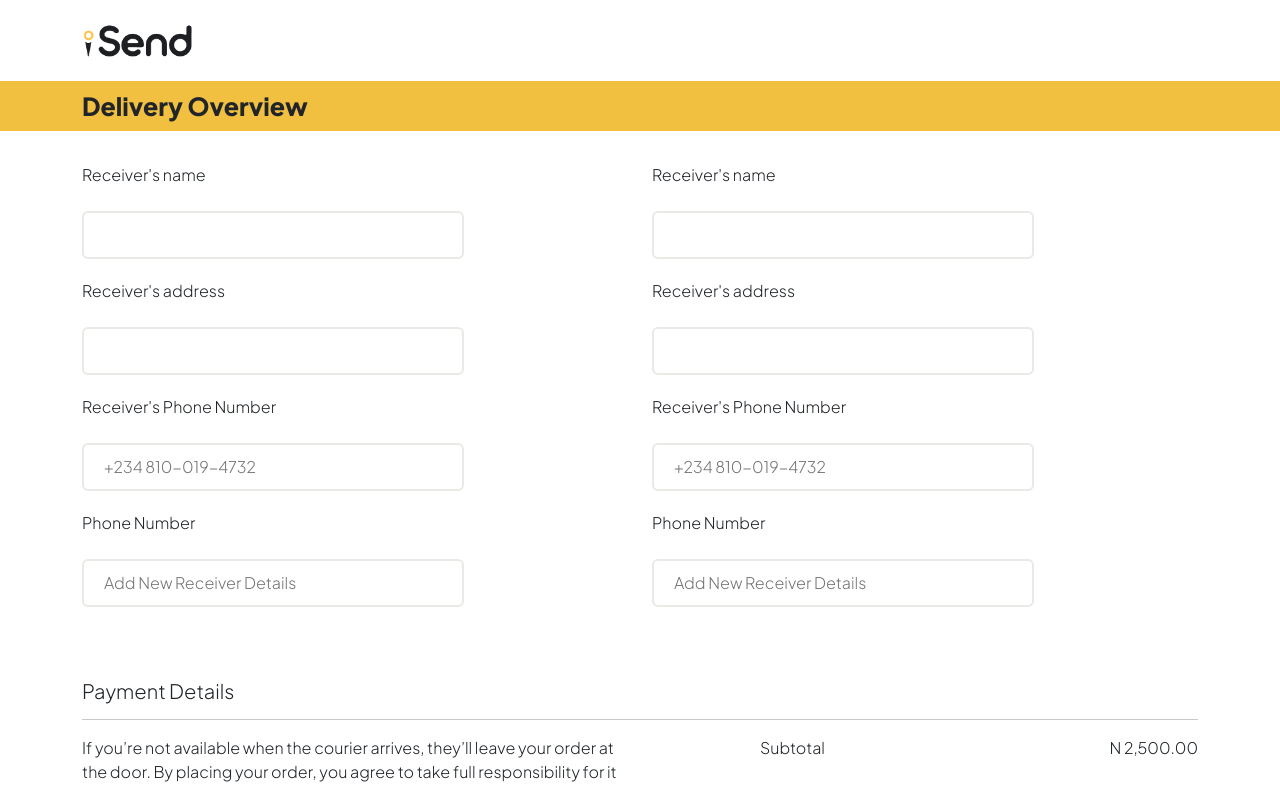
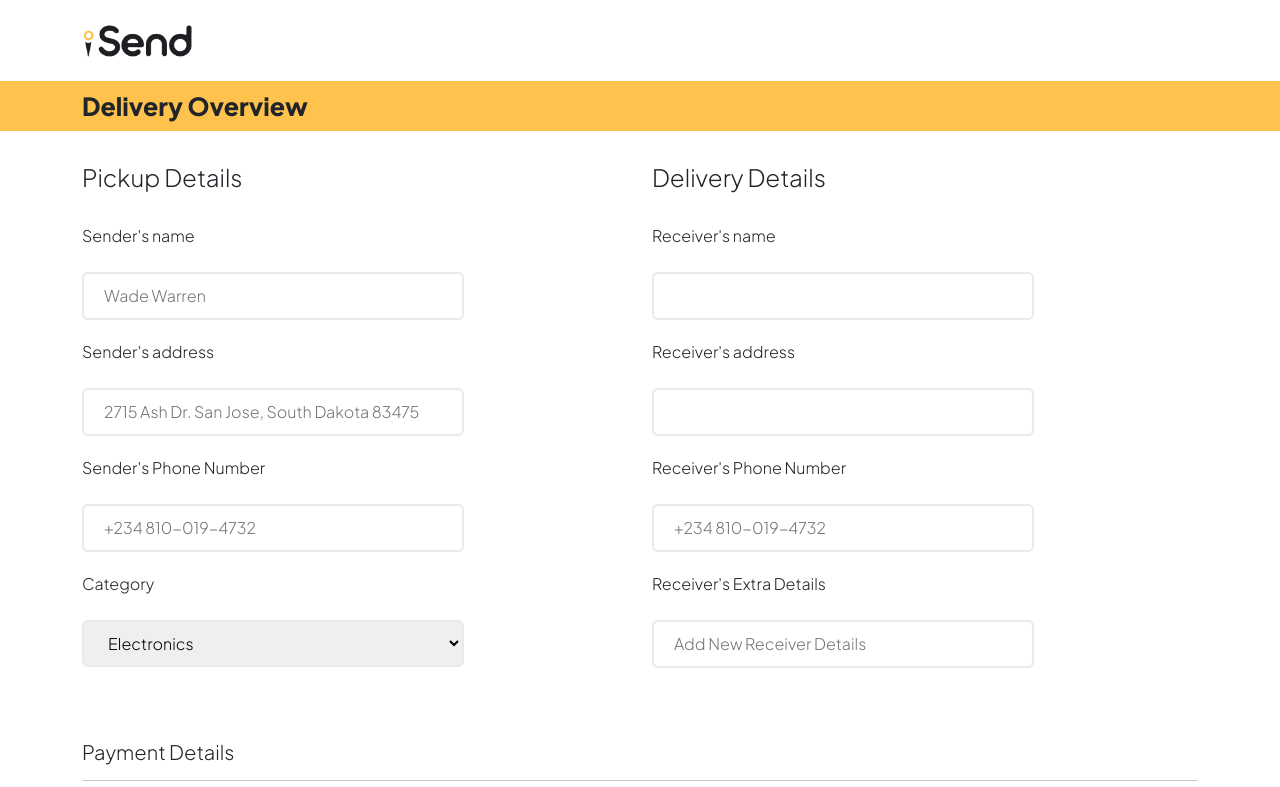
Before and after one commit to TEE2DWHY/Isend-Logistics, a React (Create React App) app: page /pickup-overview in a window 1280 px wide. Shown: the top 787 px of the page. Built offline with nearby package versions, Linux system fonts and the light colour scheme.

Commit message:
completed the customeers page section

```diff
--- a/src/pages/Login.js
+++ b/src/pages/Login.js
@@ -1,24 +1,24 @@
-// import { useState } from "react"
+import { useState } from "react"
 import { Link } from "react-router-dom"
 
 const Login = () => {
-    // const [formData, setFormData] = useState({
-    //         phoneNumber: "", password: ""
-    //     })
+    const [formData, setFormData] = useState({
+        phoneNumber: "", password: ""
+    })
 
-    //     const handleChange = (e) => {
-    //         setFormData(prevFormData => {
-    //             return {
-    //                 ...prevFormData,
-    //                 [e.target.name]: e.target.value
-    //             }
-    //         })
-    //     }
+    const handleChange = (e) => {
+        setFormData(prevFormData => {
+            return {
+                ...prevFormData,
+                [e.target.name]: e.target.value
+            }
+        })
+    }
 
-    //     const handleSubmit = (e) => {
-    //         e.preventDefault();
-    //         console.log(formData)
-    // }
+    const handleSubmit = (e) => {
+        e.preventDefault();
+        console.log(formData)
+    }
     return (
         <>
             <section>
@@ -29,84 +29,40 @@ const Login = () => {
                 <br /> <br /> <br />
                 <div className="login-container">
                     <Link to="/"><p><i class="fa-solid fa-arrow-left" style={{ fontSize: "14px", marginRight: "10px" }}></i> Home</p></Link>
+                    <br /> <br /> <br />
                     <h3 style={{ fontWeight: "bold" }}>Welcome Back!!</h3>
-                    <p>Let get you back into your account</p>
+                    <p style={{ color: "#9EA3AE" }}>Let get you back into your account</p>
                     <br />
-                    <form>
-                        <label style={{ display: "block" }}>Phone Number</label>
+                    <form onSubmit={handleSubmit}>
+                        <label style={{ display: "block", fontWeight: "bold" }}>Phone Number</label>
                         <br />
                         <input
                             type="text"
                             name="phoneNumber"
                             placeholder="+234"
+                            onChange={handleChange}
                             style={{ display: "block", width: "100%", borderRadius: "6px", border: "none", padding: "10px 20px" }}
                         />
-                        <label style={{ display: "block", marginTop: "20px" }}>Password</label>
+                        <label style={{ display: "block", marginTop: "20px", fontWeight: "bold" }}>Password</label>
                         <br />
                         <input
                             type="password"
                             name="password"
                             placeholder="Enter password"
+                            onChange={handleChange}
                             style={{ display: "block", width: "100%", borderRadius: "6px", border: "none", padding: "10px 20px" }}
                         />
                         <br />
-                        <p style={{ textAlign: "center" }}>Forgot password</p>
+                        <p style={{ textAlign: "center" }}>Forgot password?</p>
                         <br />
                         <button className="login-btn">Login</button>
-                        <p style={{ textAlign: "center", fontSize: "14px", marginTop: "10px" }}>Don’t have an account? <b>Sign up </b></p>
+                        <p style={{ textAlign: "center", fontSize: "14px", marginTop: "10px" }}>Don’t have an account? <b><Link to="/sign-up">Sign up</Link> </b></p>
                     </form>
                     <br />
                     <p>You agree to iSend’s <span style={{ color: "#F2C040", lineHeight: "1.2" }}>Terms of Use & Privacy Policy</span>. You don't need to consent as a condition of renting any property, or buying any other goods or services. Message/data rates may apply.</p>
                 </div>
             </section>
-            {/* <section>
-                <div className="container-fluid">
-                    <div className="row">
-                        <span className="col-lg-6 phase-1">
-                            <br />
-                            <img className="container logo" src="images/logo.png" alt="" />
-                            <br /> <br /> <br /> <br />
-                            <section id="login-form">
-                                <div className="header-login">
-                                    <h1>Welcome back Victor!</h1>
-                                    <form onSubmit={handleSubmit}>
-                                        <p style={{ opacity: "0.6", fontSize: "14px", letterSpacing: "0.1em" }}>Please enter your details</p>
-                                        <label style={{ fontSize: "14px" }}>Phone number</label>
-                                        <br />
-                                        <input
-                                            className="login-input"
-                                            type="text"
-                                            required
-                                            placeholder="+234"
-                                            name="phoneNumber"
-                                            onChange={handleChange}
-                                        />
-                                        <br />
-                                        <p style={{ fontSize: "14px" }}>Password</p>
-                                        <input
-                                            className="login-input"
-                                            type="password"
-                                            required
-                                            placeholder="Enter password"
-                                            name="password"
-                                            onChange={handleChange}
-                                        />
-                                        <p style={{ color: "#FFCD4D", fontSize: "12px", marginTop: "10px" }}>Forgot Password?</p>
-                                        <button className="login">Login</button>
-                                        <p style={{ fontSize: "14px", marginTop: "20px" }}>Don’t have an account? <Link to="/sign-up"><span style={{ color: "#FFCD4D" }}> Sign up</span></Link></p>
-                                    </form>
-                                </div>
-                            </section>
-                        </span>
-                        <div className="col-lg-6 phase-2">
-                            <div className="phase-2-contents">
-                                <p>Powered by <i style={{ fontSize: "12px", marginLeft: "10px", color: "#7065F0" }} class="fa-solid fa-bookmark"></i>
-                                    <br /> <br />
-                                    You agree to Porchplus’s Terms of Use & Privacy Policy. You don't need to consent as a condition of renting any property, or buying any other goods or services. Message/data rates may apply. </p></div>
-                        </div>
-                    </div>
-                </div>
-            </section> */}
+
         </>
     )
 }
--- a/src/pages/PickupOverview.js
+++ b/src/pages/PickupOverview.js
@@ -10,7 +10,7 @@ const PickupOverview = () => {
                     <Link to="/"><img className="logo" src="images/logo.png" alt="logo" /></Link>
                 </div>
                 <br />
-                <div className="container-fluid" style={{ backgroundColor: "#F2C040" }}>
+                <div className="container-fluid" style={{ backgroundColor: "#FFC24D" }}>
                     <div className="container">
                         <h2 style={{ fontWeight: "bold", fontSize: "25px", padding: "10px 0" }}>Delivery Overview</h2>
                     </div>
@@ -19,6 +19,51 @@ const PickupOverview = () => {
                 <div className="container">
                     <div className="row">
                         <div className="col-lg-6">
+                            <h4>Pickup Details</h4>
+                            <br />
+                            <form>
+                                <label style={{ display: "block" }}>Sender's name</label>
+                                <br />
+                                <input
+                                    type="text"
+                                    placeholder="Wade Warren"
+                                    name="sendersName"
+                                    style={{ display: "block", width: "70%", borderRadius: "6px", border: "none", padding: "10px 20px", border: "2px solid #EBE9E5" }}
+                                />
+                                <label style={{ display: "block", marginTop: "20px" }}>Sender's address</label>
+                                <br />
+                                <input
+                                    type="text"
+                                    placeholder="2715 Ash Dr. San Jose, South Dakota 83475"
+                                    name="sendersAddress"
+                                    style={{ display: "block", width: "70%", borderRadius: "6px", border: "none", padding: "10px 20px", border: "2px solid #EBE9E5" }}
+                                />
+                                <label style={{ display: "block", marginTop: "20px" }}>Sender's Phone Number</label>
+                                <br />
+                                <input
+                                    type="text"
+                                    name="sendersPhoneNumber"
+                                    placeholder='+234 810-019-4732'
+                                    style={{ display: "block", width: "70%", borderRadius: "6px", border: "none", padding: "10px 20px", border: "2px solid #EBE9E5" }}
+                                />
+                                <label style={{ display: "block", marginTop: "20px" }}>Category</label>
+                                <br />
+                                <select
+                                    style={{ display: "block", width: "70%", borderRadius: "6px", border: "none", padding: "10px 20px", border: "2px solid #EBE9E5" }}
+                                >
+                                    <option>Electronics</option>
+                                    <option>Health</option>
+                                    <option>Shoe</option>
+                                    <option>Furniture</option>
+                                    <option>Good</option>
+                                    <option>Products</option>
+                                </select>
+                                <br />
+                            </form>
+                        </div>
+                        <div className="col-lg-6">
+                            <h4>Delivery Details</h4>
+                            <br />
                             <form>
                                 <label style={{ display: "block" }}>Receiver's name</label>
                                 <br />
@@ -42,42 +87,7 @@ const PickupOverview = () => {
                                     placeholder='+234 810-019-4732'
                                     style={{ display: "block", width: "70%", borderRadius: "6px", border: "none", padding: "10px 20px", border: "2px solid #EBE9E5" }}
                                 />
-                                <label style={{ display: "block", marginTop: "20px" }}>Phone Number</label>
-                                <br />
-                                <input
-                                    type="text"
-                                    name="receiversDetails"
-                                    placeholder="Add New Receiver Details"
-                                    style={{ display: "block", width: "70%", borderRadius: "6px", border: "none", padding: "10px 20px", border: "2px solid #EBE9E5" }}
-                                />
-                                <br />
-                            </form>
-                        </div>
-                        <div className="col-lg-6">
-                            <form>
-                                <label style={{ display: "block" }}>Receiver's name</label>
-                                <br />
-                                <input
-                                    type="text"
-                                    name="sendersName"
-                                    style={{ display: "block", width: "70%", borderRadius: "6px", border: "none", padding: "10px 20px", border: "2px solid #EBE9E5" }}
-                                />
-                                <label style={{ display: "block", marginTop: "20px" }}>Receiver's address</label>
-                                <br />
-                                <input
-                                    type="text"
-                                    name="sendersAddress"
-                                    style={{ display: "block", width: "70%", borderRadius: "6px", border: "none", padding: "10px 20px", border: "2px solid #EBE9E5" }}
-                                />
-                                <label style={{ display: "block", marginTop: "20px" }}>Receiver's Phone Number</label>
-                                <br />
-                                <input
-                                    type="text"
-                                    name="sendersPhoneNumber"
-                                    placeholder='+234 810-019-4732'
-                                    style={{ display: "block", width: "70%", borderRadius: "6px", border: "none", padding: "10px 20px", border: "2px solid #EBE9E5" }}
-                                />
-                                <label style={{ display: "block", marginTop: "20px" }}>Phone Number</label>
+                                <label style={{ display: "block", marginTop: "20px" }}>Receiver's Extra Details</label>
                                 <br />
                                 <input
                                     type="text"
--- a/src/pages/SignUp.js
+++ b/src/pages/SignUp.js
@@ -51,7 +51,7 @@ const SignUp = () => {
                         <p style={{ textAlign: "center" }}>Forgot password</p>
                         <br />
                         <button className="login-btn">Sign up</button>
-                        <p style={{ textAlign: "center", fontSize: "14px", marginTop: "10px" }}>Already have an account? <b>Sign in </b></p>
+                        <p style={{ textAlign: "center", fontSize: "14px", marginTop: "10px" }}>Already have an account? <Link to="/login"><b>Sign in </b></Link></p>
                     </form>
                     <br />
                     <p>You agree to iSend’s <span style={{ color: "#F2C040", lineHeight: "1.2" }}>Terms of Use & Privacy Policy</span>. You don't need to consent as a condition of renting any property, or buying any other goods or services. Message/data rates may apply.</p>
```
Also changed, not shown: src/pages/Experience.js (+48 -24 lines).
